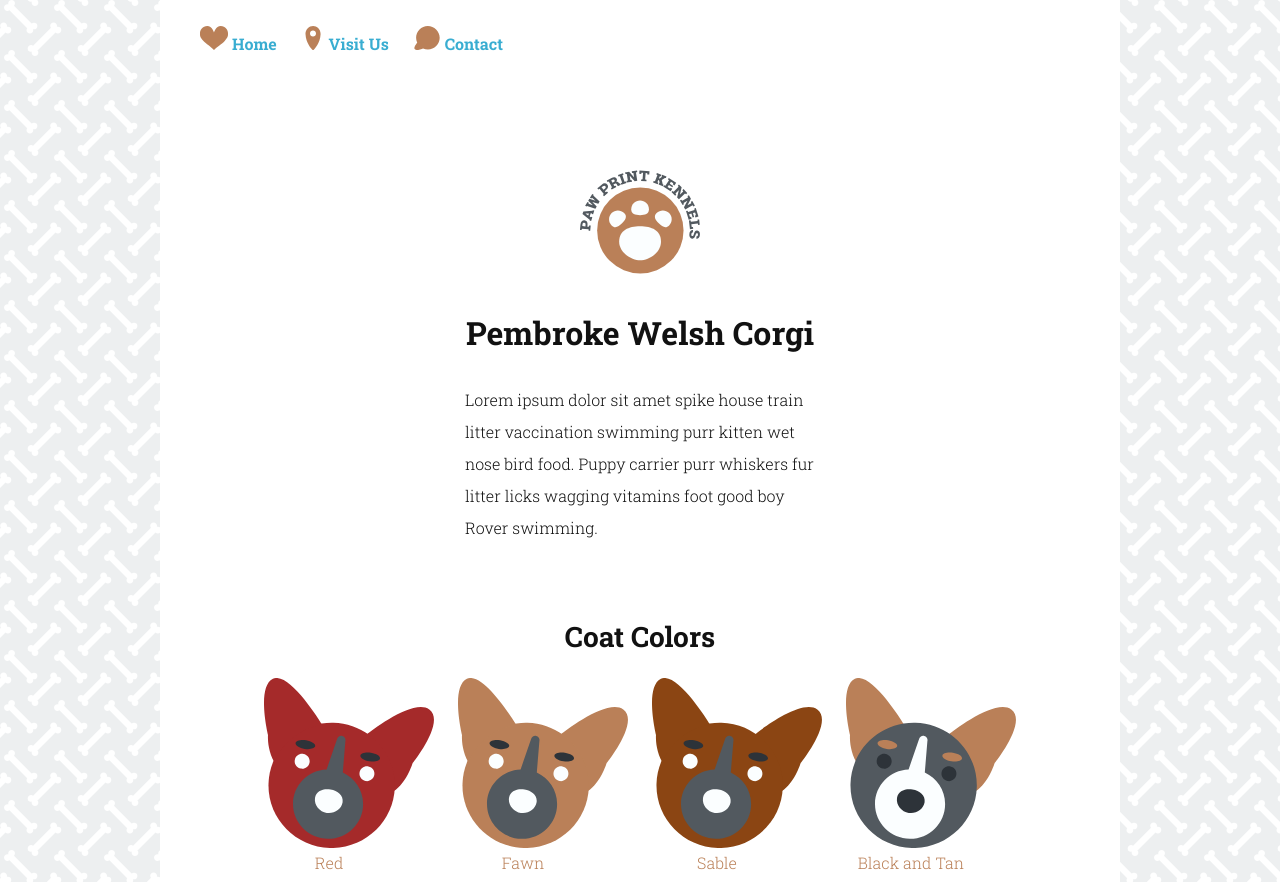
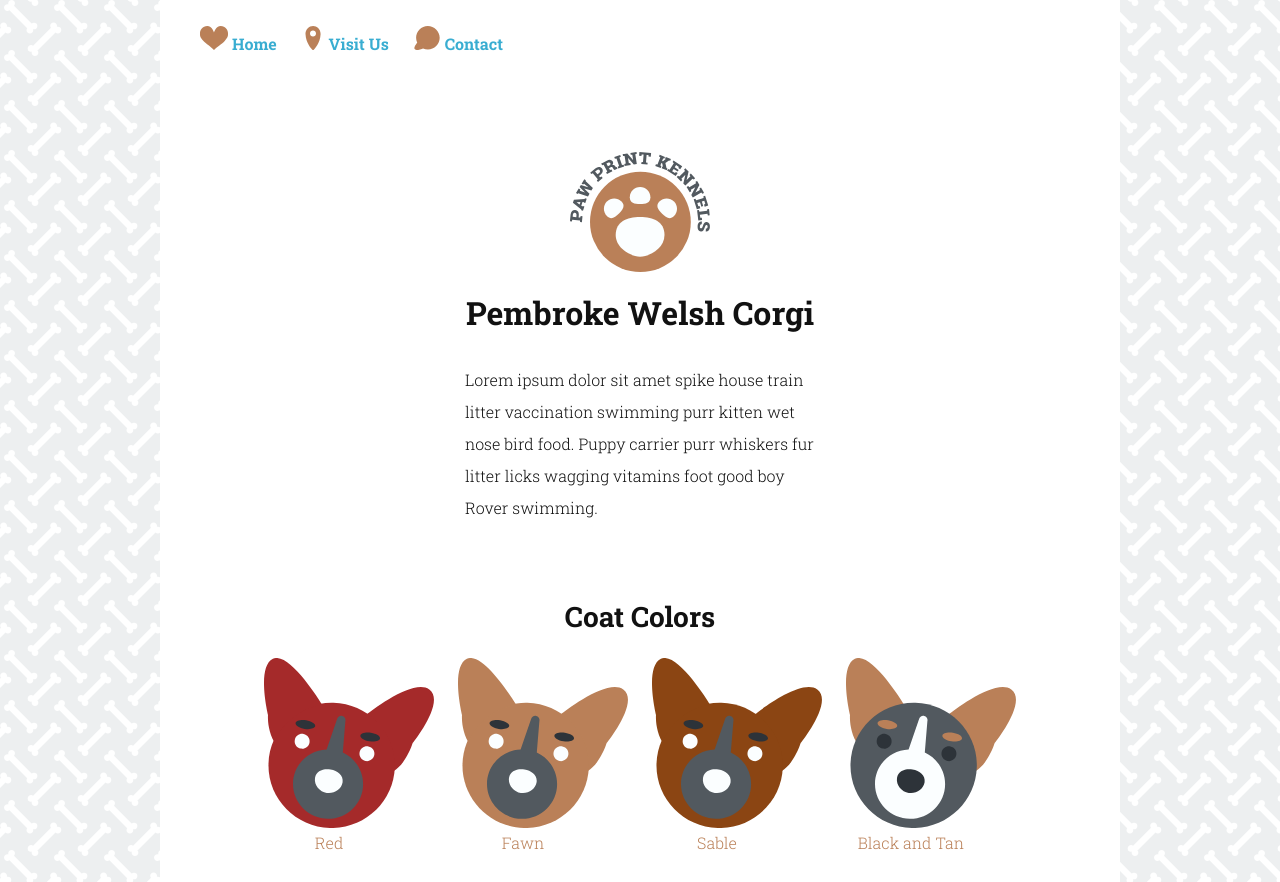
Before and after one commit to mayankmunjal41/Project-6, a plain HTML site: page index.html in a window 1280 px wide. Shown: the top 882 px of the page. Drawn offline with Linux system fonts and the light colour scheme.

Commit message:
Made changes to css

```diff
--- a/styles.css
+++ b/styles.css
@@ -25,9 +25,11 @@ a {
   text-decoration: none;
   color: #39add1;
   font-weight: 700;
+
   }
   a:hover {
     color: #111;
+    transition: 0.5s ease-in;
   }
 
 header {
@@ -86,8 +88,8 @@ footer {
 }
 
 .logo {
-  height: 140px;
-  width: 120px;
+  height: 120px;
+  width: 140px;
 }
 
 .logo-text {
```
